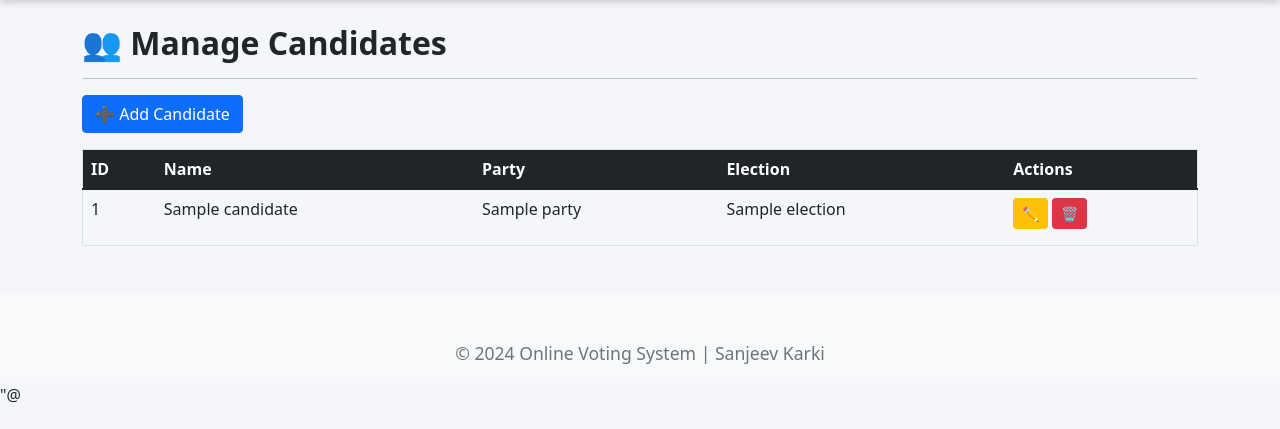
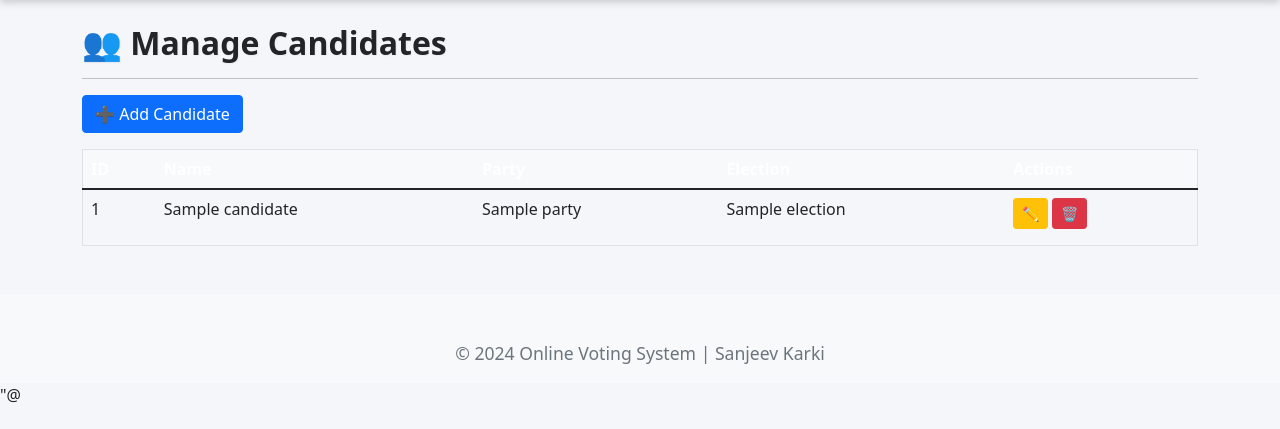
Before and after one commit to karkisanjeev111-netizen/online-voting-system, a Python web app: template templates/admin/manage_candidates.html in a window 1280 px wide. Shown: the part 110-539 px from the top of the page. Run offline with Jinja, Linux system fonts and the light colour scheme; the template is opened without the code that fills it: most values are stand-ins (such as "Sample title", 1, 10 or a date in 2020).

Commit message:
Add background color to table headers

```diff
--- a/static/css/style.css
+++ b/static/css/style.css
@@ -100,3 +100,7 @@ body {
 .table {
     border: 1px solid #dee2e6;
 }
+
+.table thead th {
+    background-color: #f8f9fa;
+}
```
